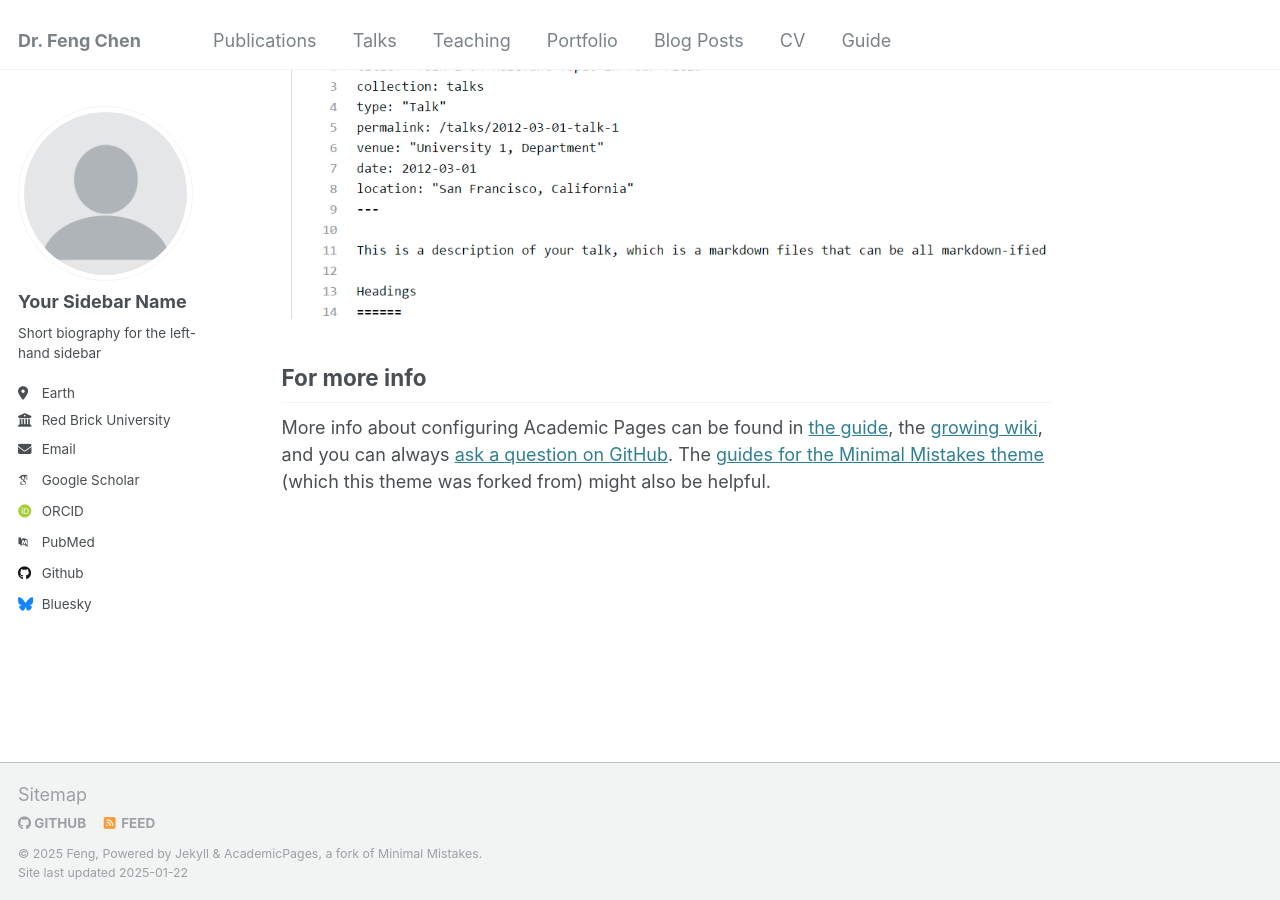
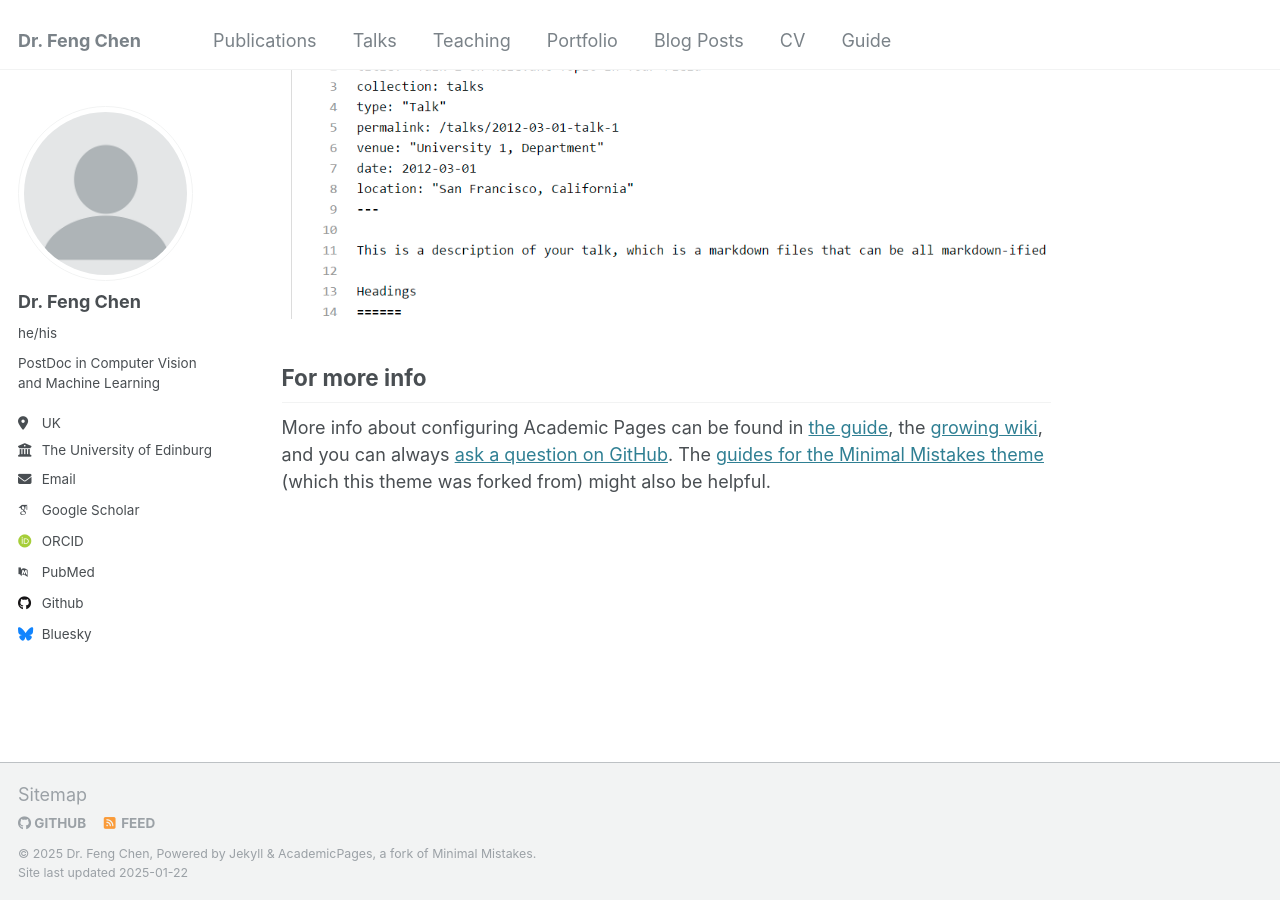
Before and after one commit to fengchen025/fengchen025.github.io, a Jekyll site: the page built from _pages/about.md, in a window 1280 px wide and 900 px high, scrolled down 2643 px. Built offline with Jekyll 4.4.1, drawn with Linux system fonts in a browser that asks for light colours; some web fonts are replaced.

Commit message:
Update _config.yml

```diff
--- a/_config.yml
+++ b/_config.yml
@@ -10,7 +10,7 @@
 locale                   : "en-UK"
 title                    : "Dr. Feng Chen"
 title_separator          : "-"
-name                     : &name "Feng"
+name                     : &name "Dr. Feng Chen"
 description              : &description "PostDoc in Computer Vision and Machine Learning"
 url                      : https://fengchen025.github.io # the base hostname & protocol for your site e.g. "https://[your GitHub username].github.io"
 baseurl                  : "" # the subpath of your site, e.g. "/blog"
@@ -22,13 +22,13 @@ repository               : "fengchen025/fengchen025.github.io"
 author:
   # Biographic information
   avatar           : "profile.png"
-  name             : "Your Sidebar Name"
-  pronouns         : # example: "she/her"
-  bio              : "Short biography for the left-hand sidebar"
-  location         : "Earth"
-  employer         : "Red Brick University"
+  name             : "Dr. Feng Chen"
+  pronouns         : "he/his" # example: "she/her"
+  bio              : "PostDoc in Computer Vision and Machine Learning"
+  location         : "UK"
+  employer         : "The University of Edinburgh"
   uri              : # URL
-  email            : "none@example.org"
+  email            : "feng.chen@ed.ac.uk"
 
   # Academic websites
   arxiv            : # URL - Update with the correct link to your profile
```
